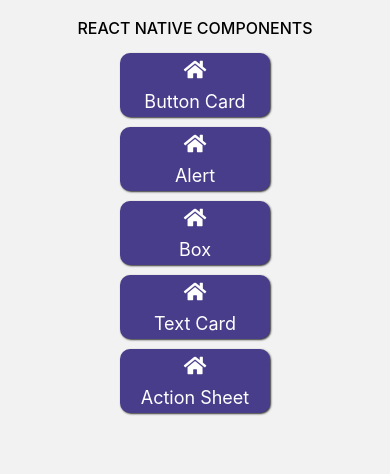
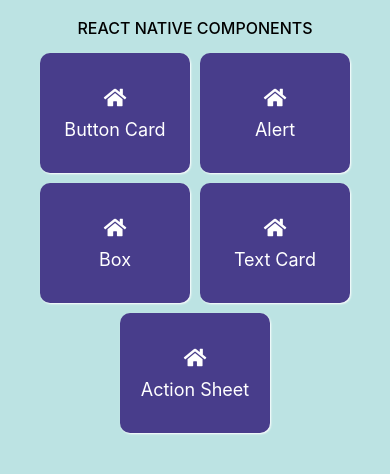
Before and after one commit to darsan012/react-native-playground, a React Native app: screen / in a window 390 px wide. Shown: the top 474 px of the page. Built offline with nearby package versions, Linux system fonts and the light colour scheme.

Commit message:
completed the css of the home page

```diff
--- a/src/components/CardComponent.js
+++ b/src/components/CardComponent.js
@@ -1,6 +1,6 @@
 import React from 'react';
 
-import {View, Text, StyleSheet, TouchableOpacity} from 'react-native';
+import {Text, StyleSheet, TouchableOpacity} from 'react-native';
 import Icon from 'react-native-vector-icons/FontAwesome5';
 
 const CardComponent = ({item, clickHandler}) => {
@@ -14,18 +14,17 @@ const CardComponent = ({item, clickHandler}) => {
 
 const style = StyleSheet.create({
   container: {
-    flex: 1,
+    height: 120,
+    width: 150,
     alignItems: 'center',
     justifyContent: 'center',
-    height: 120,
-    width: 150,
     padding: 5,
     margin: 5,
     borderRadius: 10,
     backgroundColor: 'darkslateblue',
+    shadowOffset: {width: 1, height: 1},
     elevation: 3,
-    shadowColor: '#333',
-    shadowOffset: {width: 1, height: 1},
+    shadowColor: '#fff',
     shadowRadius: 2,
   },
   titleText: {
--- a/src/screen/Homescreen.js
+++ b/src/screen/Homescreen.js
@@ -33,7 +33,6 @@ const Homescreen = ({navigation}) => {
     },
   ];
   const clickHandler = screenName => {
-    console.log(screenName);
     navigation.navigate(screenName);
   };
   return (
@@ -67,10 +66,9 @@ const height = Dimensions.get('window').height;
 
 const style = StyleSheet.create({
   HomeContainer: {
-    display: 'flex',
     height: height,
     width: width,
-    // backgroundColor: 'rgb(188,227,227)',
+    backgroundColor: 'rgb(188,227,227)',
     padding: 8,
   },
   HeaderContainer: {alignItems: 'center', padding: 10},
@@ -81,8 +79,9 @@ const style = StyleSheet.create({
   },
   CardLayout: {
     flex: 1,
+    flexDirection: 'row',
+    justifyContent: 'center',
     alignItems: 'center',
-    // flexDirection: 'row',
     flexWrap: 'wrap',
   },
 });
```
